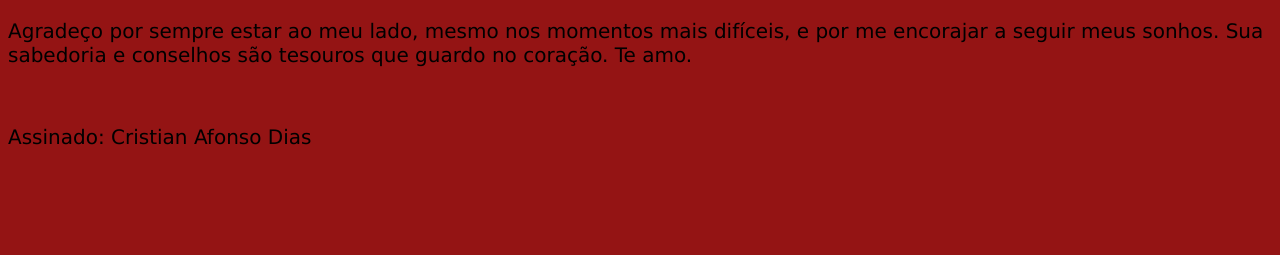
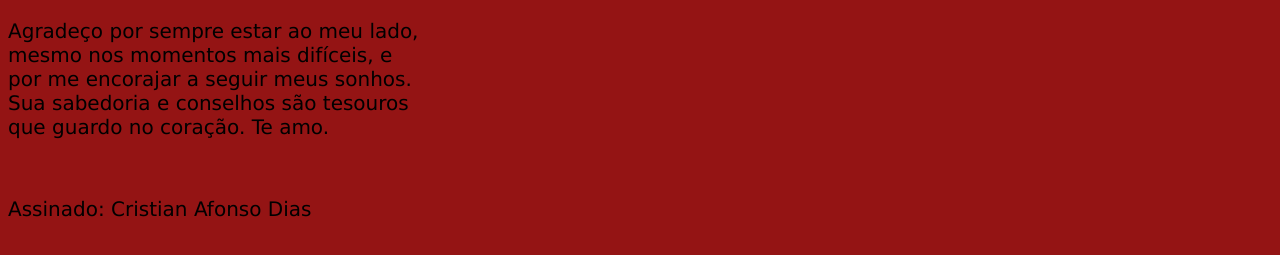
Before and after one commit to ZeMane2353dev/mamae, a plain HTML site: page index.html in a window 1280 px wide. Shown: the part 61-316 px from the top of the page. Drawn offline with Linux system fonts and the light colour scheme; files that its build step writes are made by us from their sources.

Commit message:
Atualizei denovo quebra de linha html

```diff
--- a/index.html
+++ b/index.html
@@ -6,10 +6,10 @@
   </head>
   <body>
     <h1>Lene</h1>
-    <p>Agradeço por sempre estar ao meu lado,
-         mesmo nos momentos mais difíceis, e
-         por me encorajar a seguir meus sonhos.
-          Sua sabedoria e conselhos são tesouros
+    <p>Agradeço por sempre estar ao meu lado,<br>
+         mesmo nos momentos mais difíceis, e <br>
+         por me encorajar a seguir meus sonhos.<br>
+          Sua sabedoria e conselhos são tesouros<br>
            que guardo no coração. Te amo.</p>
 		<br>
 		<p>Assinado: Cristian Afonso Dias</p>
```
